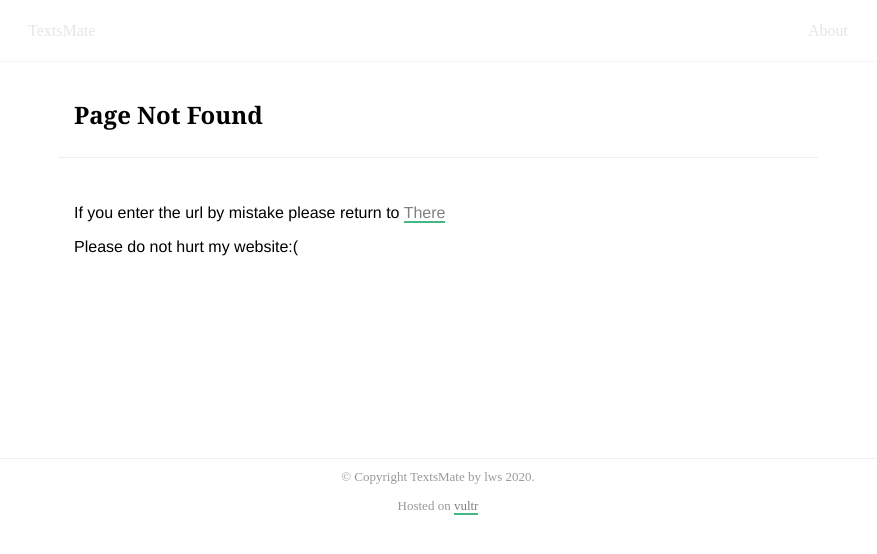
After one commit to byterest/textsmate, a Flask app: template templates/errors/404.html in a window 1280 px wide. The commit adds this page. Shown: the top 554 px of the page, without its empty margins (202-1079 px from the left). Run offline with Flask 2, Linux system fonts and the light colour scheme; the template is opened without the code that fills it, so the values that code supplies are empty; parts of the project's set-up code (start-up, migrations or seed data) failed here and were passed over.

```diff
--- a/app.py
+++ b/app.py
@@ -7,7 +7,7 @@ from datetime import datetime
 from forms import LoginForm, SignupForm, WriteForm, EditForm
 import mistune
 from markupsafe import Markup
-
+from translate import trans
 
 app = Flask(__name__)
 
@@ -18,7 +18,7 @@ db.init_app(app)
 login_manager.init_app(app)
 
 # routes
-@app.route('/signup/', methods=['GET', 'POST'])
+@app.route('/signup', methods=['GET', 'POST'])
 def signup():
     form = SignupForm()
     if form.validate_on_submit():
@@ -48,7 +48,7 @@ def home():
         fmtpost.append(temp)
     return render_template('home.html', posts=fmtpost)
 
-@app.route('/signin/',methods=['GET','POST'])
+@app.route('/signin',methods=['GET','POST'])
 def signin():
     form = LoginForm()
     if form.validate_on_submit():
@@ -63,13 +63,13 @@ def signin():
         flash('failed to log in', 'danger')
     return render_template('signin.html', form=form)
 
-@app.route('/logout/')
+@app.route('/logout')
 @login_required
 def logout():
     logout_user()
     return redirect(url_for('signin'))
 
-@app.route('/post/new/', methods=['GET', 'POST'])
+@app.route('/post/new', methods=['GET', 'POST'])
 @login_required
 def newpost():
     form = WriteForm()
@@ -85,7 +85,7 @@ def newpost():
 @app.route('/post/<int:id>')
 def getpost(id):
     post = Post.query.filter(Post.id==id).first()
-    body = mistune.markdown(post.body)
+    body = trans(post.body)
     post = {
         'title':post.title,
         'body':Markup(body),
@@ -108,30 +108,30 @@ def manage():
         fmtpost.append(temp)
     return render_template('manage.html', posts=fmtpost)
 
-@app.route('/post/<int:id>/edit/', methods=['GET','POST'])
+@app.route('/post/<int:id>/edit', methods=['GET','POST'])
 @login_required
 def edit(id):
     post = Post.query.filter(Post.id==id).first()
     form = EditForm(title=post.title,body=post.body)
     if current_user != post.user:
         flash("You do not have this permission to edit article")
-        return redirect('/post/'+str(id)+'/')
+        return redirect('/post/'+str(id))
     if form.validate_on_submit():
         post.title = form.title.data
         post.body = form.body.data
         db.session.commit()
-        return redirect('/post/'+str(id)+'/')
+        return redirect('/post/'+str(id))
     else:
         flash("There is an error")
     return render_template('edit.html', form=form, id=id)
 
-@app.route('/post/<int:id>/delete/')
+@app.route('/post/<int:id>/delete')
 @login_required
 def delete(id):
     post = Post.query.filter(Post.id==id).first()
     if current_user != post.user:
         flash("You do not have this permission to edit article")
-        return redirect('/post/'+str(id)+'/')
+        return redirect('/post/'+str(id))
     db.session.delete(post)
     db.session.commit()
     return redirect(url_for('manage'))
@@ -139,6 +139,9 @@ def delete(id):
 @app.route('/about')
 def about():
     return render_template('about.html')
+@app.errorhandler(404)
+def page_not_found(e):
+    return render_template('errors/404.html'), 404
 
 if __name__ == '__main__':
     app.run(host='0.0.0.0')
--- a/static/css/main.css
+++ b/static/css/main.css
@@ -134,6 +134,18 @@ input[type="submit"] {
     font-family: "Helvetica Neue","Helvetica","Arial","PingFang SC","Hiragino Sans GB","Droid Sans Fallback","Microsoft YaHei",sans-serif;
 }
 
+.article  a:not(.referlink) {
+    border-bottom: 2px solid #42b983;
+    text-decoration: none;
+    color: gray;
+
+}
+.promotion {
+    border-bottom: 2px solid #42b983;
+    text-decoration: none;
+    color: gray;
+}
+
 .article-header {
     font-size: 24px;
     font-family: "Georgia","Xin Gothic","PingFang SC","Hiragino Sans GB","Droid Sans Fallback","Microsoft YaHei",sans-serif;
@@ -186,7 +198,14 @@ pre > code {
 
 }
 
-.promotion {
-    color: skyblue;
+
+.referlink {
+    display: block;
+    padding: 14px;
+    border: 1px solid #f6f6f6;
+    border-radius: 4px;
     text-decoration: none;
+    background: #f6f6f6;
+    margin: 5px;
+    color: gray;
 }
--- a/templates/edit.html
+++ b/templates/edit.html
@@ -4,7 +4,7 @@
 {%  block body %}
 
 <div class="new_panel">
-    <form action="/post/{{id}}/edit/" method="post">
+    <form action="/post/{{id}}/edit" method="post">
         {{ form.csrf_token }}
         {{ message }}
          <p>{{ form.title.label }}</p>
--- /dev/null
+++ b/templates/errors/404.html
@@ -0,0 +1,14 @@
+{% extends 'base.html' %}
+{% block title %} 404 NOT FOUND Textsmate {% endblock %}
+
+{%  block body %}
+<div class="article-info">
+    <h1 class="article-header">Page Not Found</h1>
+</div>
+<div class="inner" style="min-height: 300px;">
+    <div class="article">
+        <p>If you enter the url by mistake please return to <a href="/">There</a></p>
+        <p>Please do not hurt my website:(</p>
+    </div>
+</div>
+{% endblock %}
--- a/templates/manage.html
+++ b/templates/manage.html
@@ -8,11 +8,11 @@
     <div class="article-item">
         <p>{{ post.title }} | {{ post.time }}</p>
         <div class="manage">
-           <a href="/post/{{post.id}}/edit/">编辑</a>
+           <a href="/post/{{post.id}}/edit">编辑</a>
 
             |
 
-            <a href="/post/{{post.id}}/delete/">删除</a> </div>
+            <a href="/post/{{post.id}}/delete">删除</a> </div>
     </div>
     {% endfor %}
 </div>
--- a/templates/new.html
+++ b/templates/new.html
@@ -4,7 +4,7 @@
 {%  block body %}
 
 <div class="new_panel">
-    <form action="/post/new/" method="post">
+    <form action="/post/new" method="post">
         {{ form.csrf_token }}
         {{ message }}
          <p>{{ form.title.label }}</p>
--- a/templates/signin.html
+++ b/templates/signin.html
@@ -3,7 +3,7 @@
 
 {%  block body %}
 <div class="sign_panel">
-    <form action="/signin/" method="post">
+    <form action="/signin" method="post">
         {{ form.csrf_token }}
         {{ message }}
          <p>{{ form.username.label }}</p>
--- a/templates/signup.html
+++ b/templates/signup.html
@@ -4,7 +4,7 @@
 {%  block body %}
 
 <div class="signup_panel">
-    <form action="/signup/" method="post">
+    <form action="/signup" method="post">
         {{ form.csrf_token }}
             {{ message }}
              <p>{{ form.username.label }}</p>
```
Also changed, not shown: translate.py (added, +24 -0 lines).
